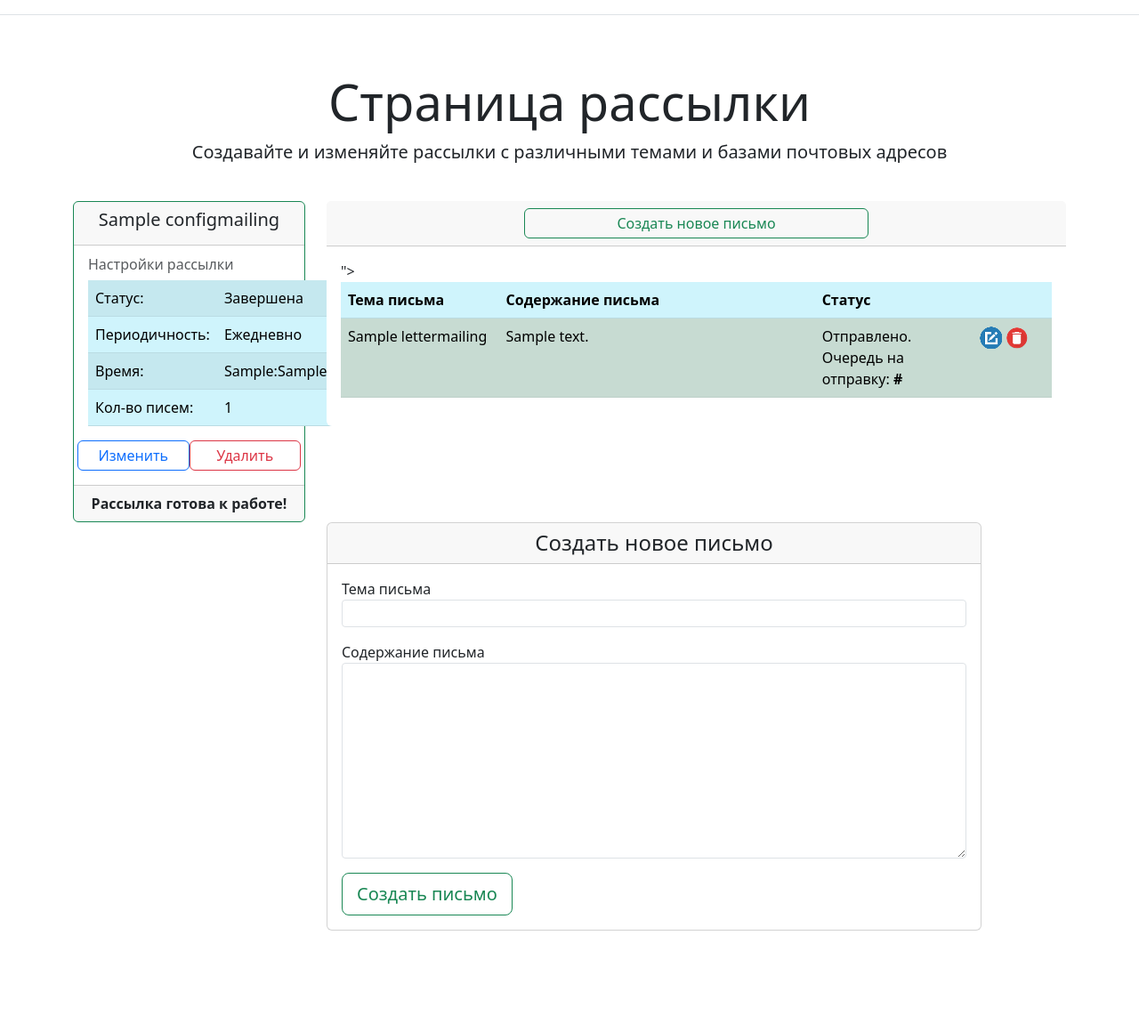
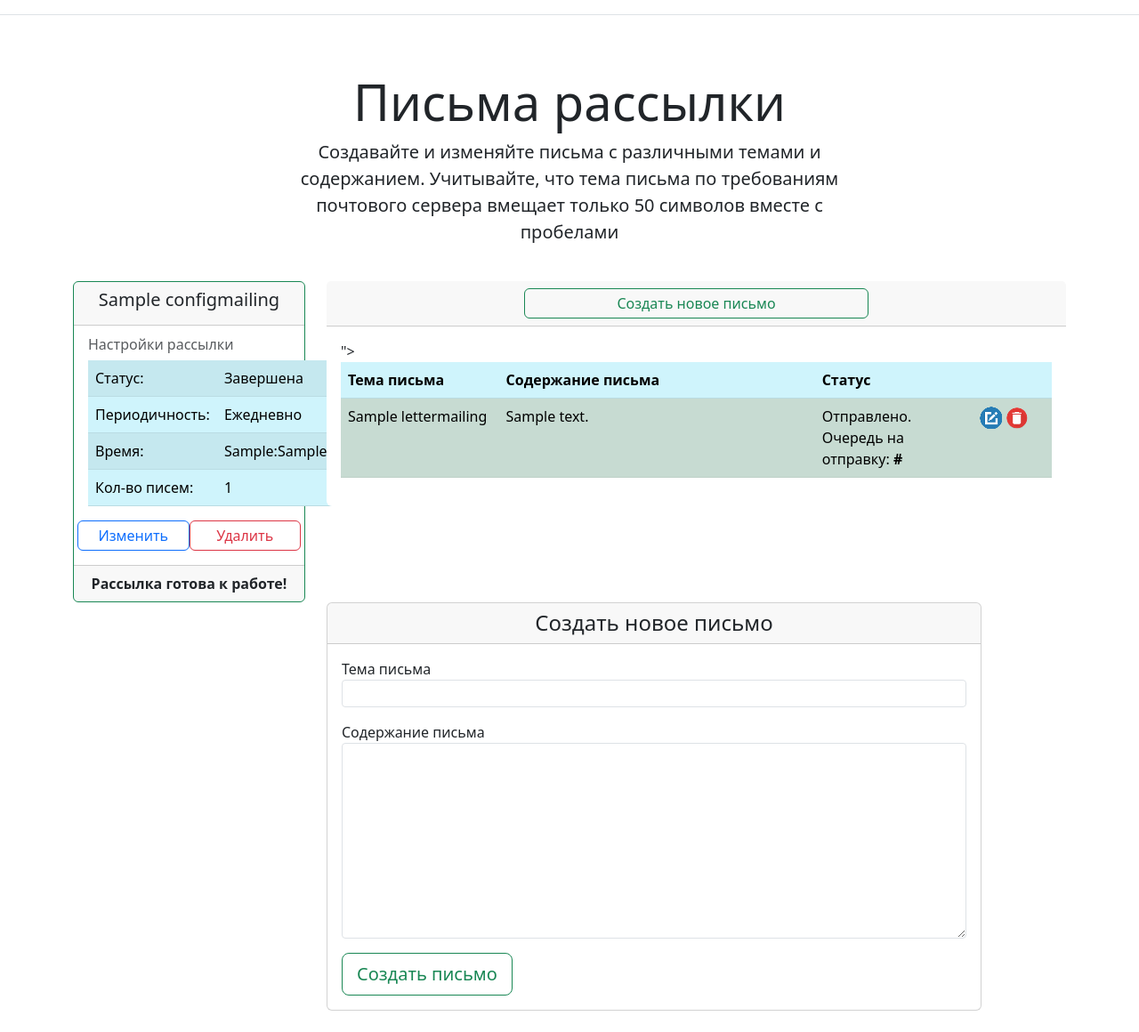
Before and after one commit to Vsevolod91/course-proj-6, a Django app: a page that uses sender/templates/sender/mailing_detail.html in a window 1280 px wide. Shown: the part 58-1218 px from the top of the page at 89% size. Before the commit the page ends 1104 px from the top, so only its background shows below. Run offline with Django 4.2, Linux system fonts and the light colour scheme; a user stored in the database is signed in; tables that the repository leaves empty hold one stand-in row (values such as "Sample post"); some libraries are stand-ins or nearby versions.

Commit message:
small fixes

```diff
--- a/sender/templates/sender/login.html
+++ b/sender/templates/sender/login.html
@@ -1,5 +1,4 @@
 {% load static %}
-{% load sender_filters %}
 
 <!DOCTYPE html>
 <html lang="en">
@@ -25,13 +24,13 @@
                             <div class="mb-3">
                                 <label class="form-label" for="id_username">{{ form.username.label }}</label>
                                 <input type="text" class="form-control form-control-sm" name="username" autofocus="" autocapitalize="none" autocomplete="username" maxlength="150" required="" id="id_username">
-                                <p><div class="form-error text-danger">{{  form.usename.errors | format_err }}</div></p>
+                                <p><div class="form-error text-danger">{{  form.usename.errors }}</div></p>
                             </div>
                             <p class="text-center">
                                 <div class="mb-3">
                                     <label class="form-label" for="id_password">Пароль: </label>
                                     <input type="password" class="form-control form-control-sm" name="password" autocomplete="current-password" required="" id="id_password">
-                                    <p><div class="form-error text-danger">{{  form.password.errors | format_err }}</div></p>
+                                    <p><div class="form-error text-danger">{{  form.password.errors }}</div></p>
                                 </div>
                                 <button class="btn btn-outline-primary text-center w-50" type="submit">Авторизация</button>
                             <div class="mb-3">  </div>
--- a/sender/templates/sender/mailing_detail.html
+++ b/sender/templates/sender/mailing_detail.html
@@ -6,8 +6,14 @@
     {% load sender_filters %}
 
     <div class="pricing-header px-3 py-3 pt-md-5 pb-md-4 mx-auto text-center">
-        <h3 class="display-4">Страница рассылки</h3>
-        <p class="lead">Создавайте и изменяйте рассылки с различными темами и базами почтовых адресов</p>
+        <h3 class="display-4">Письма рассылки</h3>
+        <div class="row">
+            <div class="col-lg-3 col-md-12 col-sm-12"></div>
+            <div class="col-lg-6 col-md-12 col-sm-12">
+                <p class="lead">Создавайте и изменяйте письма с различными темами и содержанием.
+            Учитывайте, что тема письма по требованиям почтового сервера вмещает только 50 символов вместе с пробелами</p>
+            </div>
+        </div>
     </div>
 
 <div class="container">
--- a/sender/templates/sender/registration.html
+++ b/sender/templates/sender/registration.html
@@ -35,12 +35,12 @@
                             <div class="mb-3">
                                 <label class="form-label" for="id_password1">{{ form.password1.label }}</label>
                                 <input type="password" class="form-input form-control form-control-sm" name="password1" required="" id="id_password1">
-                                <p><div class="form-error text-danger">{{  form.password1.errors | format_err }}</div></p>
+                                <p><div class="form-error text-danger">{{  form.password1.errors }}</div></p>
                             </div>
                             <div class="mb-3">
                                 <label class="form-label" for="id_password2">{{ form.password2.label }}</label>
                                 <input type="password" class="form-input form-control form-control-sm" name="password2" required="" id="id_password2">
-                                <p><div class="form-error text-danger">{{  form.password2.errors | format_err }}</div></p>
+                                <p><div class="form-error text-danger">{{  form.password2.errors }}</div></p>
                             </div>
                                 <button class="btn btn-outline-primary text-center w-50" type="submit">Регистрация</button>
                             <div class="mb-3">   </div>
--- a/sender/templates/sender/try_list.html
+++ b/sender/templates/sender/try_list.html
@@ -5,7 +5,11 @@
 
     <div class="pricing-header px-3 py-3 pt-md-5 pb-md-4 mx-auto text-center">
         <h3 class="display-4">Отчет рассылок</h3>
-        <p class="lead">Здесь Вы можете отслеживать, насколько успешно происходят Ваши рассылки</p>
+        <div class="row">
+        <div class="col-lg-3 col-md-12 col-sm-12"></div>
+        <div class="col-lg-6 col-md-12 col-sm-12">
+            <p class="lead">Здесь Вы можете отслеживать, насколько успешно происходят Ваши рассылки</p>
+        </div>
     </div>
 
 <div class="container">
--- a/sender/views.py
+++ b/sender/views.py
@@ -236,3 +236,6 @@
     model = TryMailing
     template_name = 'sender/try_list.html'
     success_url = reverse_lazy('sender:trials')
+
+    def get_queryset(self):
+       return super().get_queryset().filter(username=self.request.user)
```
Also changed, not shown: sender/templates/sender/profile.html (+11 -3 lines).
